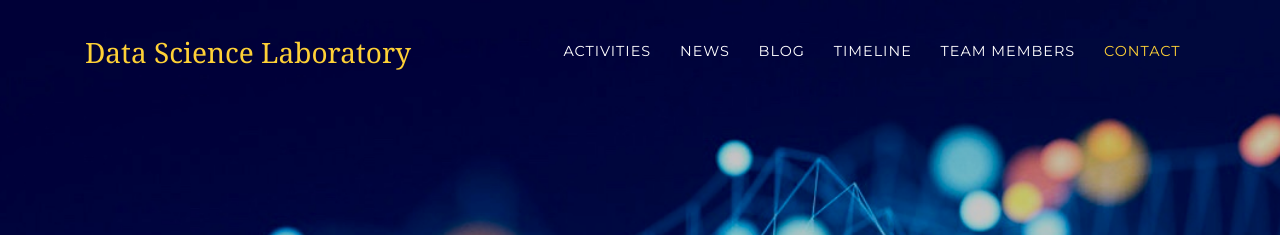
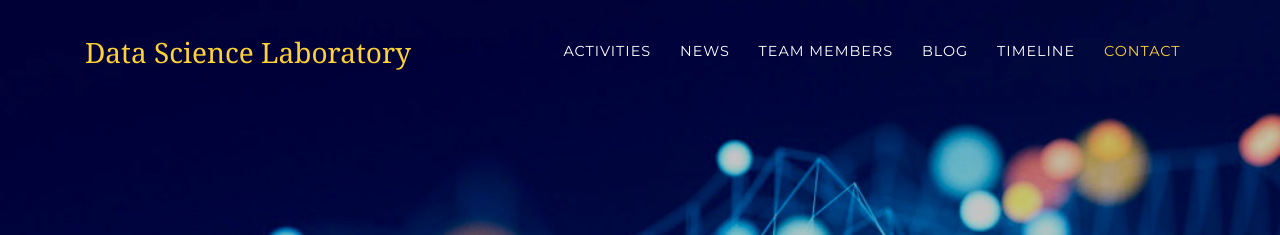
Before and after one commit to UR-DataScience/ur-datascience.github.io, a Jekyll site: the page built from index.markdown, in a window 1280 px wide. Shown: the top 235 px of the page. Built offline with Jekyll 4.4.1, drawn with Linux system fonts in a browser that asks for light colours; nearby versions of some CDN libraries; some web fonts are replaced; part of the change alters nothing that is shown.

```diff
--- a/_data/navigation.yml
+++ b/_data/navigation.yml
@@ -5,14 +5,14 @@ nav:
   - title: "News"
     section: news
 
+  - title: "Team Members"
+    section: team
+
   - title: "Blog"
     section: blog
 
   - title: "Timeline"
     section: timeline
 
-  - title: "Team Members"
-    section: team
-
   - title: "Contact"
     section: contact
```
